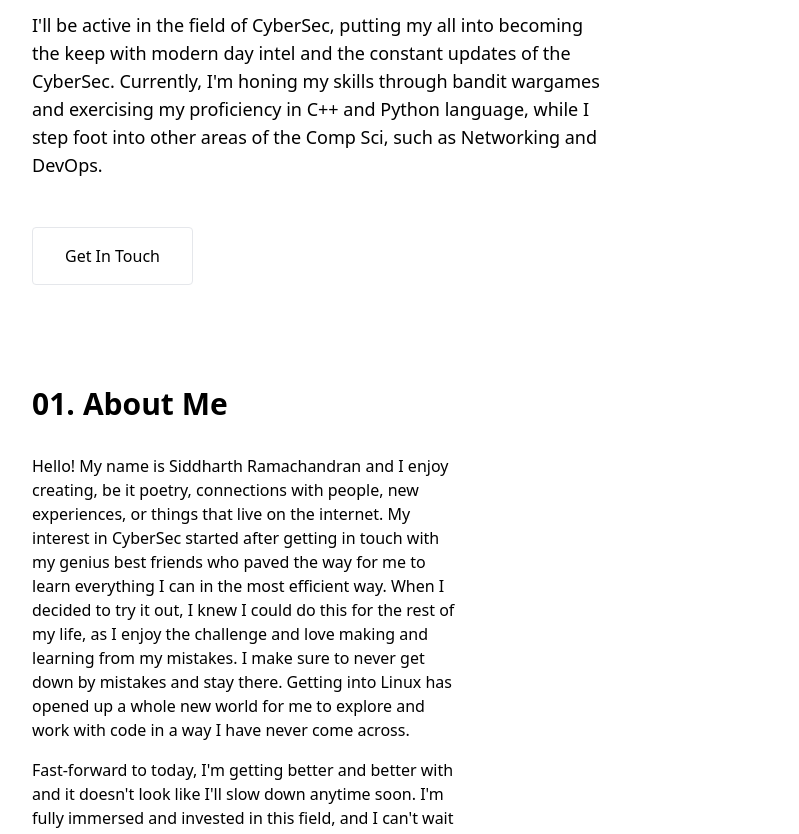
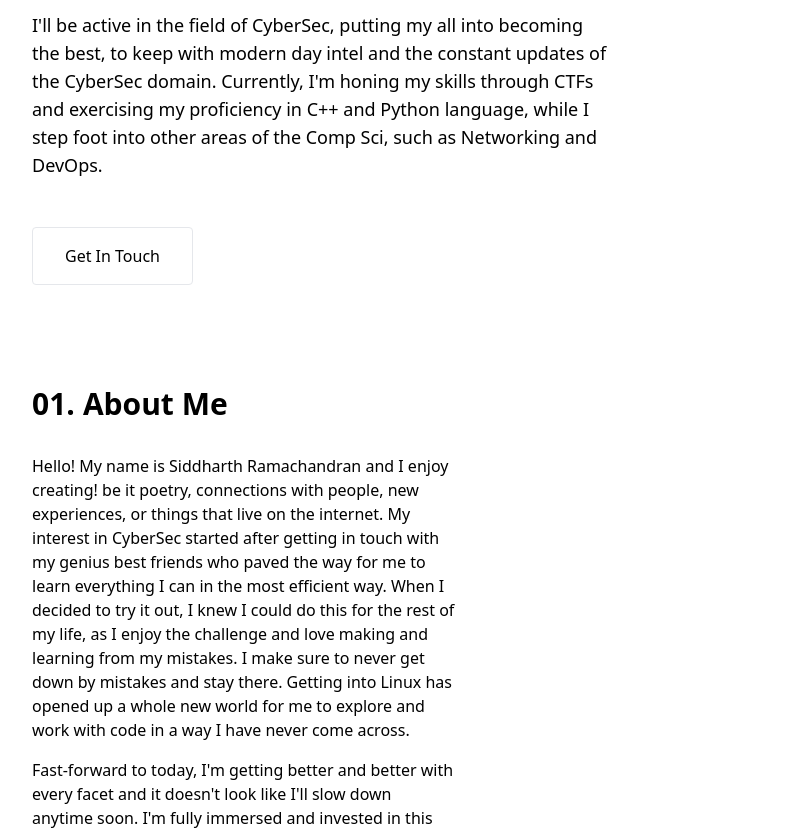
Before and after one commit to siddharth6125/siddharth6125.github.io, a plain HTML site: page index.html in a window 1280 px wide. Shown: the part 494-1328 px from the top of the page, without its empty margins (160-959 px from the left). Drawn offline with nearby package versions, Linux system fonts and the light colour scheme.

Commit message:
Update index.html

```diff
--- a/index.html
+++ b/index.html
@@ -11,7 +11,7 @@
   <!-- Navigation -->
   <nav class="fixed w-full bg-[#0a192f]/90 backdrop-blur-sm z-50 px-6 py-4">
     <div class="max-w-6xl mx-auto flex justify-between items-center">
-      <a href="#home" class="text-2xl font-bold text-[#64ffda]">N.</a>
+      <a href="#home" class="text-2xl font-bold text-[#64ffda]">:)</a>
       <div class="flex gap-6">
         <a href="#about" class="hover:text-[#64ffda] transition-colors">About</a>
         <a href="#experience" class="hover:text-[#64ffda] transition-colors">Experience</a>
@@ -27,8 +27,8 @@
       <h1 class="text-5xl md:text-7xl font-bold text-[#ccd6f6] mb-4">Siddharth Ramachandran.</h1>
       <h4 class="text-4xl md:text-6xl font-bold text-[#8892b0] mb-6">This is the beginning of my voyage into the World of Code.</h4>
       <p class="text-[#8892b0] max-w-xl mb-12 text-lg">
-        I'll be active in the field of CyberSec, putting my all into becoming the keep with modern day intel and the constant updates of the CyberSec.
-        Currently, I'm honing my skills through bandit wargames and exercising my proficiency in C++ and Python language, while I step foot into other areas of the Comp Sci, such as Networking and DevOps.
+        I'll be active in the field of CyberSec, putting my all into becoming the best, to keep with modern day intel and the constant updates of the CyberSec domain.
+        Currently, I'm honing my skills through CTFs and exercising my proficiency in C++ and Python language, while I step foot into other areas of the Comp Sci, such as Networking and DevOps.
       </p>
       <a href="#contact" class="inline-block border border-[#64ffda] text-[#64ffda] px-8 py-4 rounded hover:bg-[#64ffda]/10 transition-colors">
         Get In Touch
@@ -45,12 +45,12 @@
       <div class="grid md:grid-cols-2 gap-12">
         <div class="text-[#8892b0]">
           <p class="mb-4">
-            Hello! My name is Siddharth Ramachandran and I enjoy creating, be it poetry, connections with people, new experiences, or things that live on the internet.
+            Hello! My name is Siddharth Ramachandran and I enjoy creating! be it poetry, connections with people, new experiences, or things that live on the internet.
             My interest in CyberSec started after getting in touch with my genius best friends who paved the way for me to learn everything I can in the most efficient way. When I decided to try it out, I knew I could do this for the rest of my life, as I enjoy the challenge and love making and learning from my mistakes. I make sure to never get down by mistakes and stay there.
             Getting into Linux has opened up a whole new world for me to explore and work with code in a way I have never come across.
           </p>
           <p class="mb-4">
-            Fast-forward to today, I'm getting better and better with  and it doesn't look like I'll slow down anytime soon. I'm fully immersed and invested in this field, and I can't wait to showcase my skills and see what the world has in store for me.
+            Fast-forward to today, I'm getting better and better with every facet and it doesn't look like I'll slow down anytime soon. I'm fully immersed and invested in this field, and I can't wait to showcase my skills and see what the world has in store for me.
           </p>
         </div>
         </div>
```
